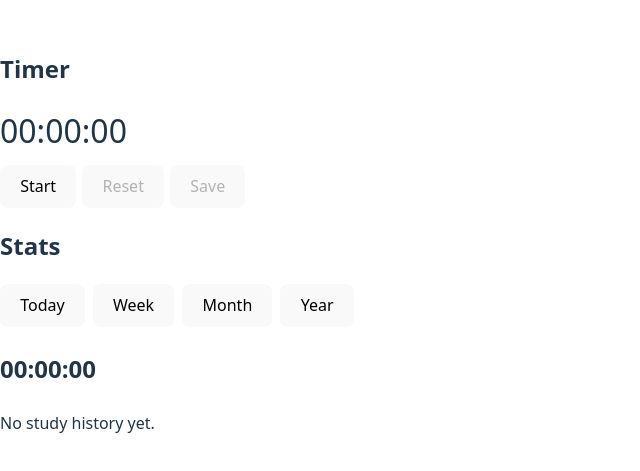
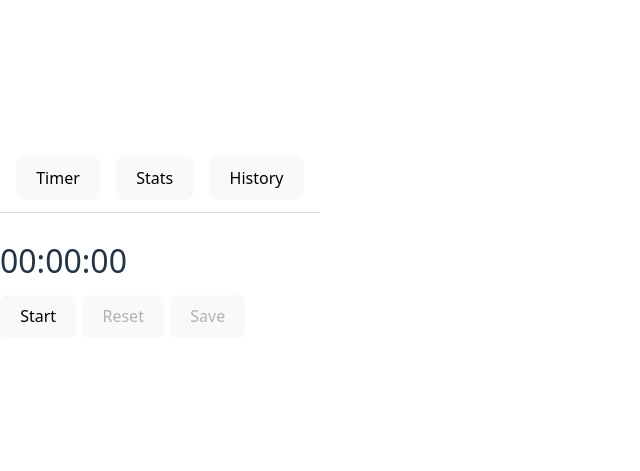
Before and after one commit to BusraKahraman/study-tracker, a React (Vite) app: page / in a window 1280 px wide. Shown: the part 159-630 px from the top of the page, without its empty margins (0-640 px from the left). Built offline with nearby package versions, Linux system fonts and the light colour scheme.

Commit message:
Split tabs

```diff
--- a/src/App.jsx
+++ b/src/App.jsx
@@ -2,20 +2,58 @@ import Timer from './components/Timer';
 import Stats from './components/Stats';
 import History from './components/History';
 import useStudyData from './hooks/useStudyData';
+import { useEffect, useState } from 'react';
 
 export default function App() {
 	const { studyData, addDay, editDay, deleteDay } = useStudyData();
+	const [activeTab, setActiveTab] = useState('timer');
+	const [timerSeconds, setTimerSeconds] = useState(() => {
+		const saved = localStorage.getItem('timerSeconds');
+		return saved ? Number(saved) : 0;
+	});
+
+	const [isRunning, setIsRunning] = useState(false);
+
+	useEffect(() => {
+		localStorage.setItem('timerSeconds', timerSeconds);
+	}, [timerSeconds]);
 
 	return (
 		<>
-			<Timer onSave={addDay} />
-			<Stats data={studyData} />
+			<nav
+				style={{
+					display: 'flex',
+					gap: '16px',
+					padding: '12px 16px',
+					borderBottom: '1px solid #ddd',
+					marginBottom: '24px',
+				}}
+			>
+				<button onClick={() => setActiveTab('timer')}>Timer</button>
+				<button onClick={() => setActiveTab('stats')}>Stats</button>
+				<button onClick={() => setActiveTab('history')}>History</button>
+			</nav>
+
+			{activeTab === 'timer' && (
+				<Timer
+					seconds={timerSeconds}
+					setSeconds={setTimerSeconds}
+					isRunning={isRunning}
+					setIsRunning={setIsRunning}
+					onSave={addDay}
+				/>
+			)}
+
+			{activeTab === 'stats' && <Stats data={studyData} />}
+
+			{activeTab === 'history' && (
 				<History
 					data={studyData}
 					onAddDay={addDay}
 					onEditDay={editDay}
 					onDeleteDay={deleteDay}
 				/>
+			)}
 		</>
 	);
 }
--- a/src/components/History.jsx
+++ b/src/components/History.jsx
@@ -53,8 +53,6 @@ export default function History({ data, onDeleteDay, onEditDay, onAddDay }) {
 
 	return (
 		<div>
-			<h2>History</h2>
-
 			<div style={{ marginBottom: '12px' }}>
 				<input
 					type='date'
--- a/src/components/Stats.jsx
+++ b/src/components/Stats.jsx
@@ -78,7 +78,6 @@ export default function Stats({ data }) {
 
 	return (
 		<div>
-			<h2>Stats</h2>
 			{/* Tabs */}
 			<div style={{ display: 'flex', gap: '8px', marginBottom: '12px' }}>
 				<button onClick={() => setActiveTab('today')}>Today</button>
--- a/src/components/Timer.jsx
+++ b/src/components/Timer.jsx
@@ -1,17 +1,16 @@
-import { useEffect, useState, useRef } from 'react';
+import { useEffect } from 'react';
 import { formatTime } from '../utils/time';
 import { getTodayKey } from '../utils/date';
 
-export default function Timer({ onSave }) {
-	const [isRunning, setIsRunning] = useState(false);
-	const [elapsedSeconds, setElapsedSeconds] = useState(0);
-	const startTimeRef = useRef(null);
-	const intervalRef = useRef(null);
-
+export default function Timer({
+	seconds,
+	setSeconds,
+	isRunning,
+	setIsRunning,
+	onSave,
+}) {
 	const start = () => {
 		if (isRunning) return;
-
-		startTimeRef.current = Date.now() - elapsedSeconds * 1000;
 		setIsRunning(true);
 	};
 
@@ -21,35 +20,28 @@ export default function Timer({ onSave }) {
 
 	const reset = () => {
 		setIsRunning(false);
-		setElapsedSeconds(0);
-		startTimeRef.current = null;
+		setSeconds(0);
 	};
 
 	const save = () => {
-		if (elapsedSeconds === 0) return;
-		onSave(getTodayKey(), elapsedSeconds);
+		if (seconds === 0) return;
+		onSave(getTodayKey(), seconds);
 		reset();
 	};
 
 	useEffect(() => {
-		if (!isRunning) {
-			clearInterval(intervalRef.current);
-			return;
-		}
+		if (!isRunning) return;
 
-		intervalRef.current = setInterval(() => {
-			const seconds = Math.floor((Date.now() - startTimeRef.current) / 1000);
-			setElapsedSeconds(seconds);
+		const interval = setInterval(() => {
+			setSeconds((prev) => prev + 1);
 		}, 1000);
 
-		return () => clearInterval(intervalRef.current);
-	}, [isRunning]);
+		return () => clearInterval(interval);
+	}, [isRunning, setSeconds]);
 
 	return (
 		<div>
-			<h2>Timer</h2>
-
-			<div style={{ fontSize: '2rem' }}>{formatTime(elapsedSeconds)}</div>
+			<div style={{ fontSize: '2rem' }}>{formatTime(seconds)}</div>
 
 			<div style={{ marginTop: '10px' }}>
 				{!isRunning ? (
@@ -64,14 +56,14 @@ export default function Timer({ onSave }) {
 				<button
 					style={{ marginRight: '6px' }}
 					onClick={reset}
-					disabled={elapsedSeconds === 0}
+					disabled={seconds === 0}
 				>
 					Reset
 				</button>
 				<button
 					style={{ marginRight: '6px' }}
 					onClick={save}
-					disabled={elapsedSeconds === 0}
+					disabled={seconds === 0}
 				>
 					Save
 				</button>
```
Lines whose indentation alone changed are shown as unchanged.
